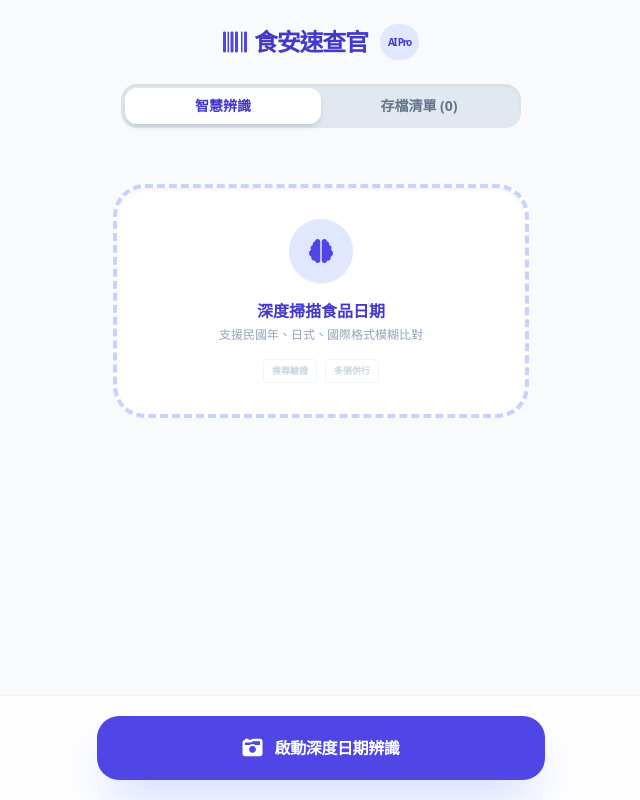
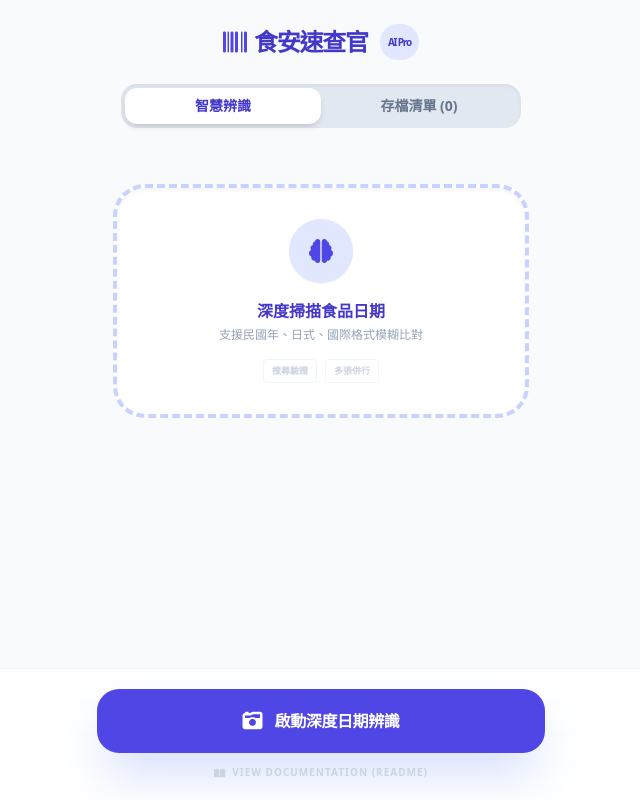
Before and after one commit to lalawgwg99/foodtime, a React (Vite) app: page / in a window 1280 px wide. Shown: the whole page, without its empty margins (319-959 px from the left). Built offline with nearby package versions, Linux system fonts and the light colour scheme.

Commit message:
feat: add README link to footer

```diff
--- a/App.tsx
+++ b/App.tsx
@@ -254,6 +254,16 @@ const App: React.FC = () => {
               </>
             )}
           </button>
+          <div className="mt-3 text-center">
+            <a
+              href="https://github.com/lalawgwg99/foodtime/blob/main/README.md"
+              target="_blank"
+              rel="noopener noreferrer"
+              className="text-[10px] font-black text-slate-300 hover:text-indigo-500 transition-colors tracking-widest uppercase flex items-center justify-center gap-1.5"
+            >
+              <i className="fas fa-book-open"></i> View Documentation (README)
+            </a>
+          </div>
         </div>
       </footer>
       <input type="file" multiple ref={fileInputRef} onChange={handleFileChange} accept="image/*" capture="environment" className="hidden" />
```
